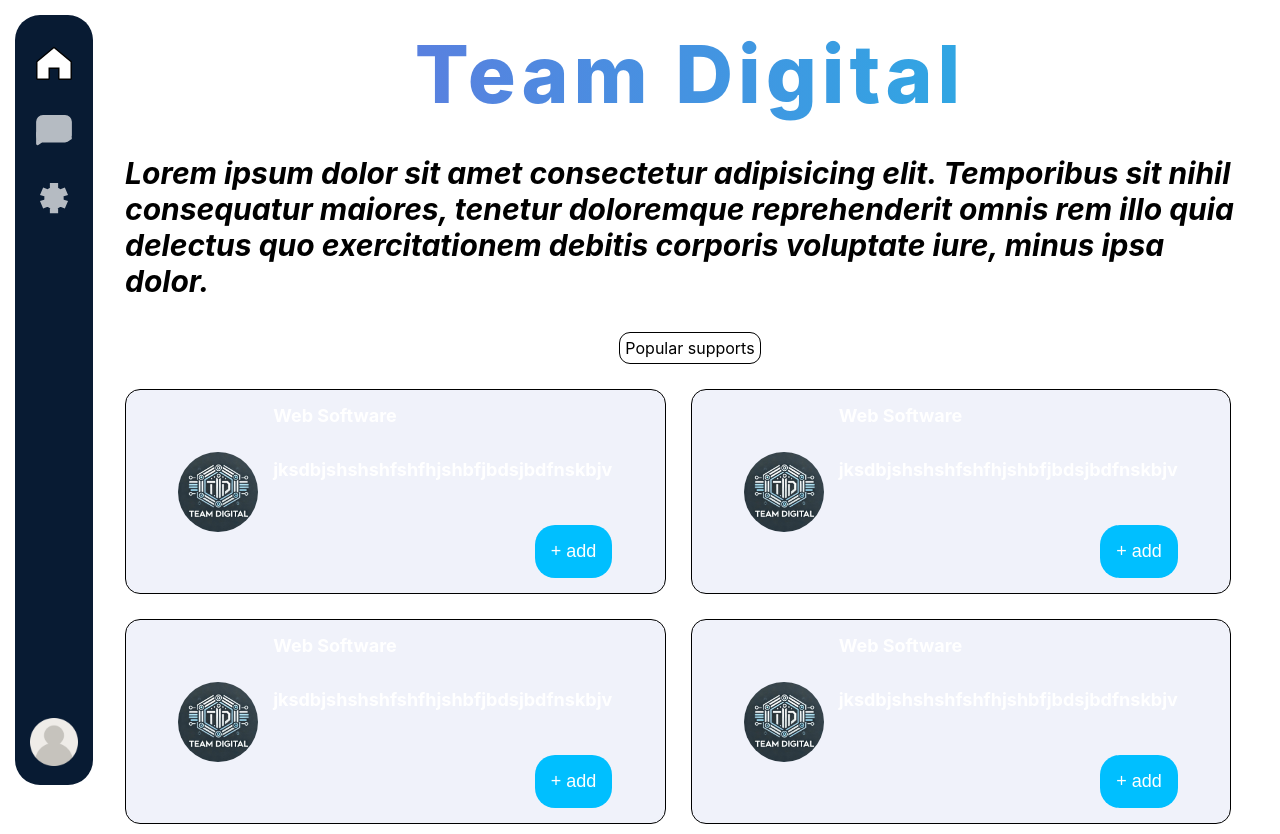
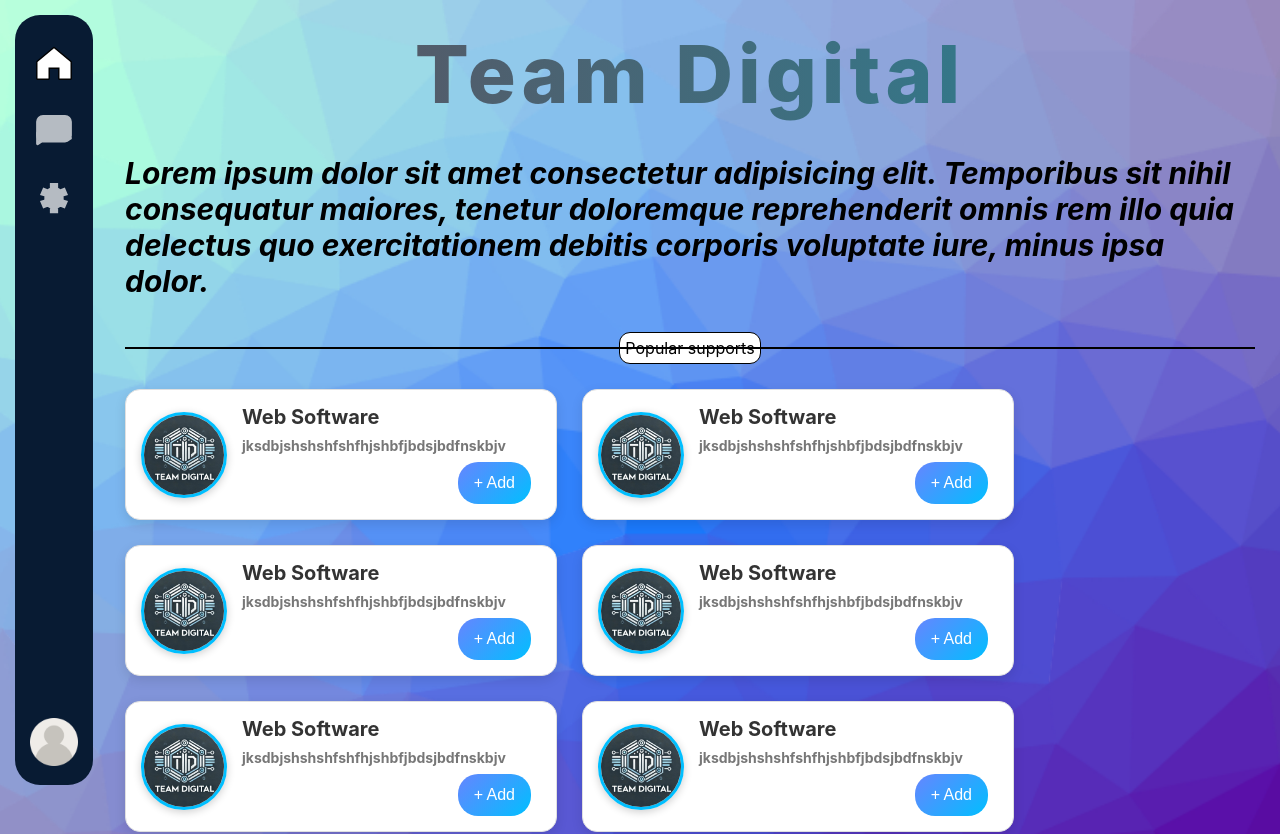
Before and after one commit to AI-Hackaton-2024/Team-Digital, a React (Create React App) app in the folder client/: page /home in a window 1280 px wide. Shown: the top 834 px of the page. Built offline with nearby package versions, Linux system fonts and the light colour scheme.

Commit message:
feat: redesign

```diff
--- a/client/src/App.css
+++ b/client/src/App.css
@@ -1,5 +1,10 @@
 html,
 body {
   width: 100%;
+  min-height: 94vh;
   margin: 0;
+  background-image: url("./components/assets/cool-background.png");
+  background-repeat: no-repeat;
+  background-size: cover;
+  background-position: center;
 }
--- a/client/src/components/pages/Home Page/HomePage.css
+++ b/client/src/components/pages/Home Page/HomePage.css
@@ -18,7 +18,7 @@
     font-size: 80px;
     letter-spacing: 5px;
     font-weight: 800;
-    background: linear-gradient(270deg, #12c2e6, #6476de);
+    background: linear-gradient(270deg, #1f8a9f,  #5a5562);
     background-size: 200% 100%; /* Increase size for animation effect */
     animation: gradient-animation 3s linear infinite; /* Animation properties */
     -webkit-background-clip: text;
@@ -40,7 +40,6 @@
     font-style: italic;
 }
 
-
 #home-page-best{
     display: flex;
     align-items: center;
@@ -50,7 +49,7 @@
     border-radius: 11px;
 }
 
-/* #home-page-best::before{
+#home-page-best::before{
     left: 25px;
     content: "";
     position: absolute;
@@ -58,7 +57,7 @@
     width: calc(100% - 50px);
     background-color: black;
     z-index: 0;
-} */
+}
 
 #card-container{
     display: flex;
--- a/client/src/components/pages/Register Page/RegisterPage.jsx
+++ b/client/src/components/pages/Register Page/RegisterPage.jsx
@@ -13,32 +13,63 @@
     const { name, value } = event.target;
     setFormData({
       ...formData,
-      [name]: value
+      [name]: value,
     });
   };
 
-
   return (
     <div className={styles.containerForm}>
-        <h2>Register</h2>
-        <form onSubmit={handleSubmit}>
-          <label htmlFor="name">Full Name</label>
-          <input type="text" id="name" name="name" value={formData.name} onChange={handleChange} required style = {{color: "black"}}/>
+      <h2 className={styles.heading}>Register</h2>
+      <form className={styles.form} onSubmit={handleSubmit}>
+        <label className={styles.label} htmlFor="name">Full Name</label>
+        <input
+          className={styles.input}
+          type="text"
+          id="name"
+          name="name"
+          value={formData.name}
+          onChange={handleChange}
+          required
+        />
 
-          <label htmlFor="email">Email</label>
-          <input type="email" id="email" name="email" value={formData.email} onChange={handleChange} required style = {{color: "black"}} />
+        <label className={styles.label} htmlFor="email">Email</label>
+        <input
+          className={styles.input}
+          type="email"
+          id="email"
+          name="email"
+          value={formData.email}
+          onChange={handleChange}
+          required
+        />
 
-          <label htmlFor="password">Password</label>
-          <input type="password" id="password" name="password" value={formData.password} onChange={handleChange} required style = {{color: "black"}} />
+        <label className={styles.label} htmlFor="password">Password</label>
+        <input
+          className={styles.input}
+          type="password"
+          id="password"
+          name="password"
+          value={formData.password}
+          onChange={handleChange}
+          required
+        />
 
-          <label htmlFor="companyName">Company Name</label>
-          <input type="text" id="companyName" name="companyName" value={formData.companyName} onChange={handleChange} required style = {{color: "black"}} />
+        <label className={styles.label} htmlFor="companyName">Company Name</label>
+        <input
+          className={styles.input}
+          type="text"
+          id="companyName"
+          name="companyName"
+          value={formData.companyName}
+          onChange={handleChange}
+          required
+        />
 
-          <div style = {{display: "flex", justifyContent: "space-between"}}>
-            <button onClick = {() => {navigate("/")}}>Back</button>
-            <button type="submit">Sign up</button>
-          </div>
-        </form>
+        <div className={styles.buttonGroup}>
+          <button className={styles.button} onClick={() => navigate('/')}>Back</button>
+          <button className={styles.button} type="submit">Sign up</button>
+        </div>
+      </form>
     </div>
   );
 }
--- a/client/src/components/pages/Register Page/RegisterPage.module.css
+++ b/client/src/components/pages/Register Page/RegisterPage.module.css
@@ -10,19 +10,25 @@
   color: white;
 }
 
-form {
+.heading {
+  font-size: 24px;
+  font-weight: bold;
+  margin-bottom: 20px;
+}
+
+.form {
   display: flex;
   flex-direction: column;
 }
 
-label {
+.label {
   text-align: left;
   margin-bottom: 8px;
   font-weight: bold;
   font-size: 18px;
 }
 
-input {
+.input {
   padding: 15px 0;
   margin-bottom: 20px;
   border: none;
@@ -32,18 +38,23 @@
   font-size: 16px;
 }
 
-input::placeholder {
+.input::placeholder {
   color: rgba(255, 255, 255, 0.5);
 }
 
-input:focus {
+.input:focus {
   outline: none;
   border-bottom: 2px solid #00BFFF;
 }
 
-button {
+.buttonGroup {
+  display: flex;
+  justify-content: space-between;
+}
+
+.button {
   padding: 16px;
-  background-color: #00BFFF;
+  background-color: #448bbc9e;
   color: white;
   border: none;
   border-radius: 20px;
@@ -54,6 +65,6 @@
   margin-top: 12px;
 }
 
-button:hover {
-  background-color: #028AFF;
+.button:hover {
+  background-color: #003F7F;
 }
--- a/client/src/components/ui/Card/Card.css
+++ b/client/src/components/ui/Card/Card.css
@@ -1,16 +1,23 @@
-.card{
+.card {
     display: flex;
-    width: 45%;
-    justify-content: center;
+    width: 100%;
+    max-width: 400px;
+    justify-content: space-between;
     align-items: center;
-    border: 1px solid black;
+    border: 1px solid #e0e0e0;
     border-radius: 15px;
     gap: 15px;
     padding: 15px;
-    background-color: #f0f2fa;
+    background-color: #ffffff;
+    box-shadow: 0 4px 12px rgba(0, 0, 0, 0.1);
+    transition: transform 0.3s;
 }
 
-.card >div:nth-child(1){
+.card:hover {
+    transform: translateY(-5px);
+}
+
+.image-container {
     display: flex;
     justify-content: center;
     align-items: center;
@@ -18,29 +25,51 @@
     overflow: hidden;
     width: 80px;
     height: 80px;
+    border: 3px solid #00BFFF;
+    box-shadow: 0 2px 8px rgba(0, 0, 0, 0.2);
 }
 
-.card-img{
+.card-img {
     width: 100%;
     height: 100%;
     object-fit: cover;
 }
 
-.card >div:nth-child(2){
+.info-container {
     display: flex;
     flex-direction: column;
-    gap: 25px;
+    flex-grow: 1;
+    margin-right: 10px;
 }
 
-.card >div >button{
-    align-self: flex-end;
-    width: fit-content;
+.card-name {
+    font-size: 20px;
+    font-weight: bold;
+    color: #333;
 }
 
-.card-name{
-
+.card-description {
+    font-size: 14px;
+    color: #777;
 }
 
-.card-description{
+.addButton {
+    padding: 12px 16px;
+    background: linear-gradient(135deg, #6685FF, #00BFFF);
+    color: white;
+    border: none;
+    border-radius: 20px;
+    cursor: pointer;
+    font-size: 16px;
+    transition: background-color 0.3s, transform 0.3s;
+    margin-left: auto;
+}
 
+.addButton:hover {
+    background: linear-gradient(135deg, #5a7dcf, #028AFF);
+    transform: translateY(-2px);
 }
+
+.addButton:active {
+    transform: translateY(0);
+}
--- a/client/src/components/ui/Card/Card.jsx
+++ b/client/src/components/ui/Card/Card.jsx
@@ -1,16 +1,16 @@
 import './Card.css';
 
 function Card(props) {
-    const {img , name , description} = props;
+    const { img, name, description } = props;
     return (
-        <div className = "card">
-            <div>
-                <img className = "card-img" src = {img}/>
+        <div className="card">
+            <div className="image-container">
+                <img className="card-img" src={img} alt={name} />
             </div>
-            <div>
-                <label className = 'card-name'>{name}</label>
-                <label className = 'card-description'>{description}</label>
-                <button>+ add</button>
+            <div className="info-container">
+                <label className="card-name">{name}</label>
+                <label className="card-description">{description}</label>
+                <button className="addButton">+ Add</button>
             </div>
         </div>
     );
```
Also changed, not shown: client/src/components/assets/cool-background.png (added).
